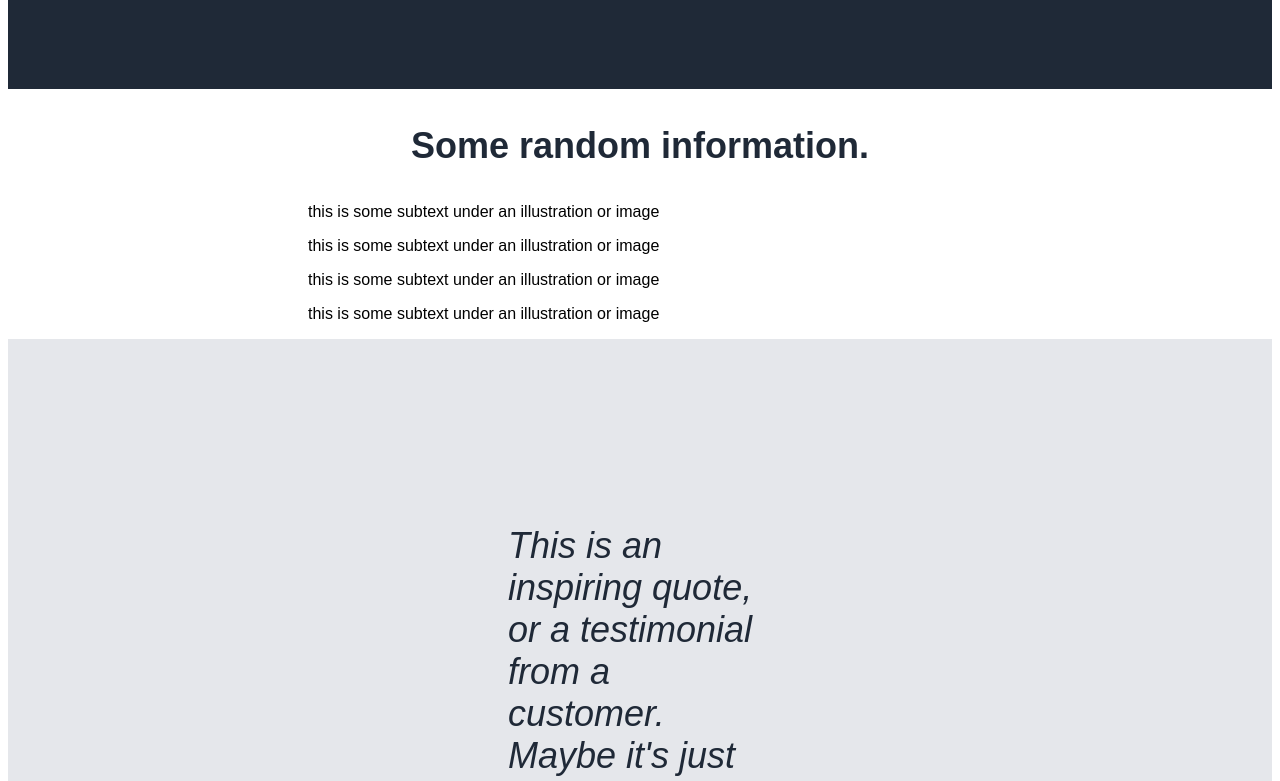
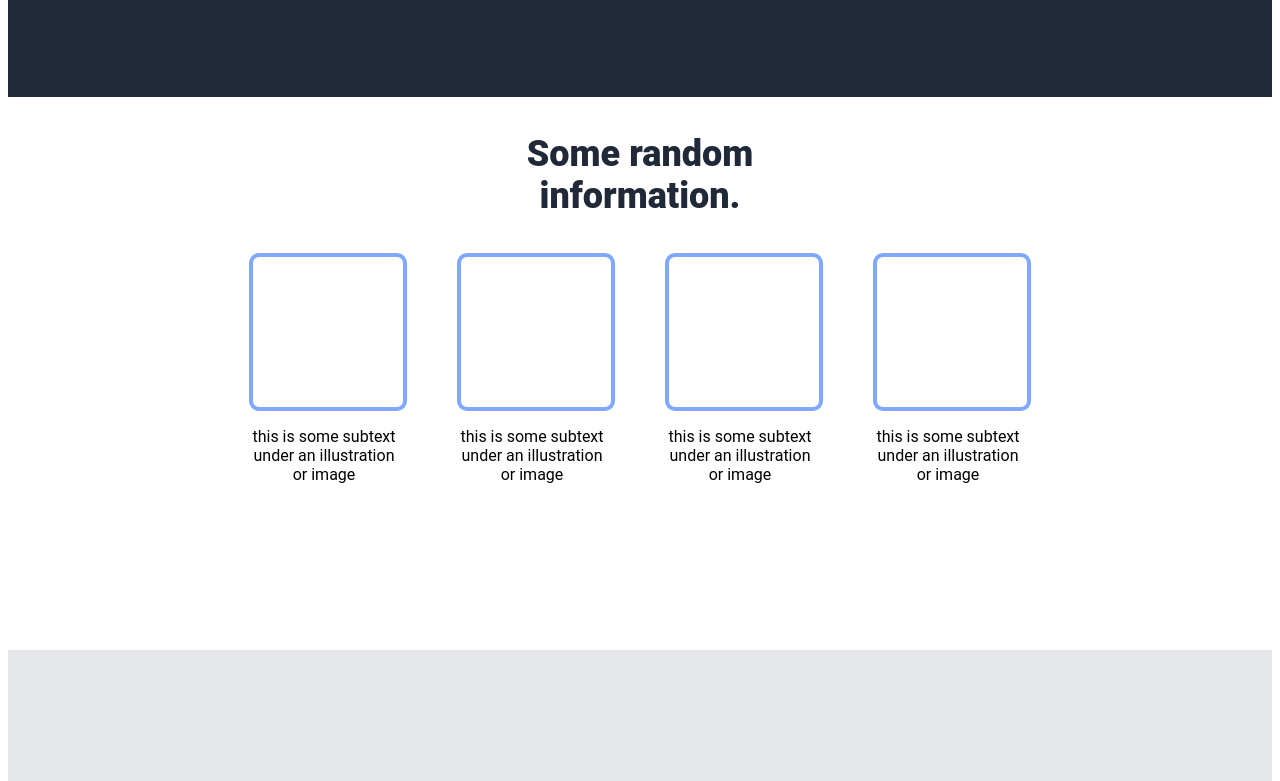
Before and after one commit to Fun-with-work/first-website-design, a plain HTML site: page index.html in a window 1280 px wide. Shown: the part 664-1445 px from the top of the page. Drawn offline with Linux system fonts and the light colour scheme.

Commit message:
add font family. design container element

```diff
--- a/style.css
+++ b/style.css
@@ -1,8 +1,9 @@
+
 * {
-    font-family: Arial, Helvetica, sans-serif;
+    font-family: Roboto, Oxygen, Ubuntu, Cantarell, 'Open Sans', 'Helvetica Neue', sans-serif;
 }
 
-header, .hero, .main, .quote, footer {
+header, .hero, .quote, footer {
     padding-left: 300px;
     padding-right: 300px;
 }
@@ -42,13 +43,11 @@ a {
 
 .hero {
     display: flex;
-    justify-content: space-between;
     align-items: center;
-    /* text-wrap: nowrap; */
     gap: 100px;
     padding-bottom: 100px;
     padding-top: 100px;
- }
+}
 
 .main-text {
     font-size: 48px;
@@ -64,8 +63,10 @@ a {
 .picture {
     width: 80%;
     float: right;
+}
 
-    /* margin-bottom: 200px; */
+.main {
+    padding: 0px 500px 150px 500px;
 }
 
 .info-header {
@@ -73,6 +74,26 @@ a {
     color: #1f2937;
     font-weight: 800;
     text-align: center;
+}
+
+.container {
+    display: flex;
+    justify-content: center;
+    gap: 50px;
+}
+
+.pic {
+    display: flex;
+    flex-wrap: wrap;
+    height: 150px;
+    width: 150px;
+    border: 4px solid rgba(0, 81, 255, 0.492);
+    border-radius: 10px;
+}
+
+.subject {
+    text-align: center;
+    width: 150px;
 }
 
 .quote {
```
